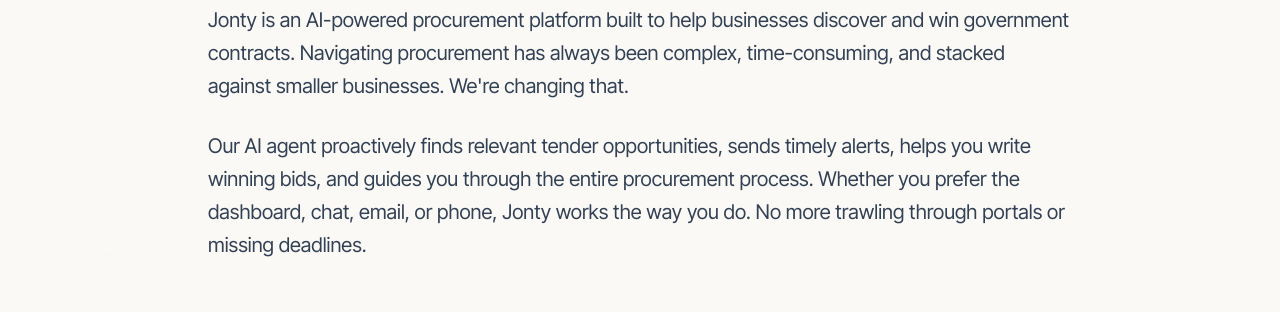
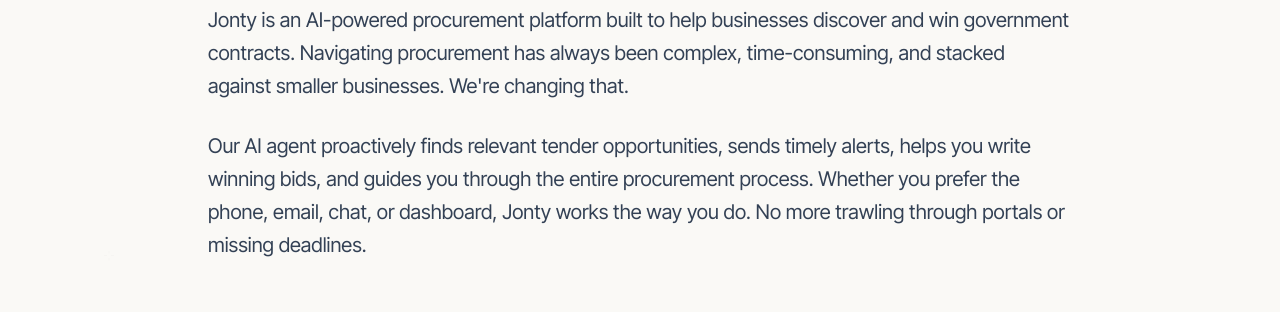
Before and after one commit to jonty-ai/jonty-landing, a Next.js app: page / in a window 1280 px wide. Shown: the part 3960-4272 px from the top of the page. Built offline with nearby package versions, Linux system fonts and the light colour scheme; no server answers.

Commit message:
re-arrange words

```diff
--- a/src/components/sections/About.tsx
+++ b/src/components/sections/About.tsx
@@ -1,8 +1,8 @@
 'use client'
 
 import { motion } from 'framer-motion'
+import { HandDrawnStar, HandDrawnUnderline } from '../illustrations'
 import { Container } from '../layout/Container'
-import { HandDrawnUnderline, HandDrawnStar } from '../illustrations'
 
 export function About() {
   return (
@@ -60,7 +60,7 @@
             <p>
               Our AI agent proactively finds relevant tender opportunities, sends timely alerts,
               helps you write winning bids, and guides you through the entire procurement process.
-              Whether you prefer the dashboard, chat, email, or phone, Jonty works the way you do.
+              Whether you prefer the phone, email, chat, or dashboard, Jonty works the way you do.
               No more trawling through portals or missing deadlines.
             </p>
           </div>
```
